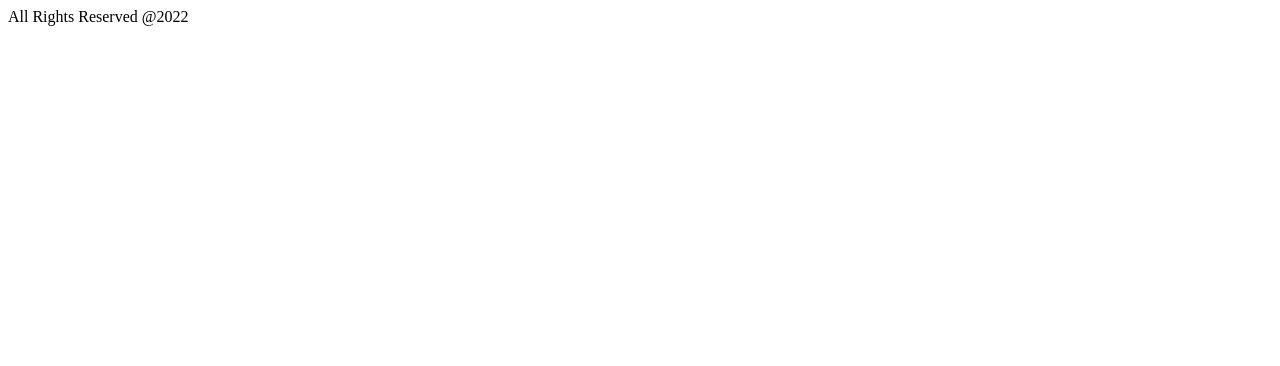
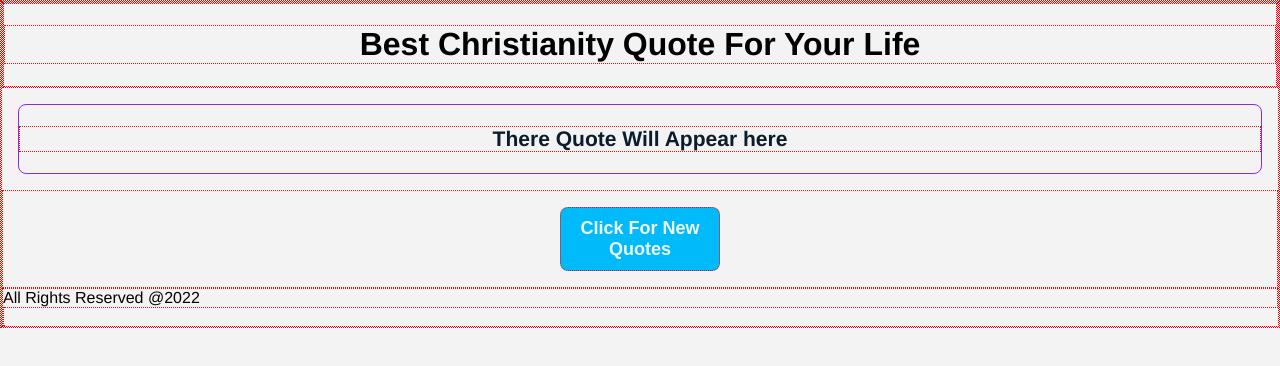
Before and after one commit to Rezlen/Mixed-Messages, a plain HTML site: page index.html in a window 1280 px wide. Drawn offline with nearby package versions, Linux system fonts and the light colour scheme; files that its build step writes are made by us from their sources.

Commit message:
Rez1stCommit

```diff
--- a/index.html
+++ b/index.html
@@ -5,18 +5,25 @@
     <title>Mixed Messages</title>
     <meta charset="utf-8">
     <meta name="viewport" content="width=device-width, initial-scale=1">
-    <link rel="stylesheet" type="text/css" href="CSS/style.css">
+    <link rel="stylesheet" type="text/css" href="style.css">
     <link href="https://fonts.googleapis.com/css?family=PT+Serif:700" rel="stylesheet">
     <link rel="shortcut icon" href="favicon.ico" type="image/x-icon">
     <!--Start Script is for Mobile menu display-->
     <script src="https://ajax.googleapis.com/ajax/libs/jquery/3.6.0/jquery.min.js"></script>
 
   </head>
-
   <body>
     <header>
-
+        <div>
+            <h1>Best Christianity Quote For Your Life</h1>
+        </div>
     </header>
+    <div class="QuoteBodyDiv">
+        <h3>There Quote Will Appear here</h3>
+    </div>
+    <div class="BTNdiv">
+        <button class="SubmitBTN" type="submit">Click For New Quotes</button>
+    </div>
     <footer>All Rights Reserved @2022</footer>
   </body>
   <grammarly-desktop-integration data-grammarly-shadow-root="true"></grammarly-desktop-integration>
--- a/style.css
+++ b/style.css
@@ -0,0 +1,48 @@
+html,
+body {
+    font-family: Helvetica, sans-serif;
+    font-size: 16px;
+    margin: 0;
+    background-color: rgb(243, 243, 243);
+
+}
+
+* {
+    border: red 0.25px dotted;
+}
+
+h1 {
+    text-align: center;
+}
+
+.QuoteBodyDiv {
+    border-radius: 0.5rem;
+    /*font-weight: bold;*/
+    font-size: large;
+    margin: 1rem;
+    color: rgb(11, 29, 44);
+    text-align: center;
+    border: blueviolet 0.5px solid;
+}
+
+
+.SubmitBTN {
+    background-color: #00bafa;
+    height: 4rem;
+    width: 10rem;
+    border-radius: 0.5rem;
+    font-weight: bold;
+    font-size: large;
+    margin: 1rem;
+    color: aliceblue;
+    text-align: center;
+    cursor: pointer;
+}
+
+.SubmitBTN:hover {
+    background-color: rgb(72, 37, 228);
+}
+
+.BTNdiv {
+    text-align: center;
+}
```
